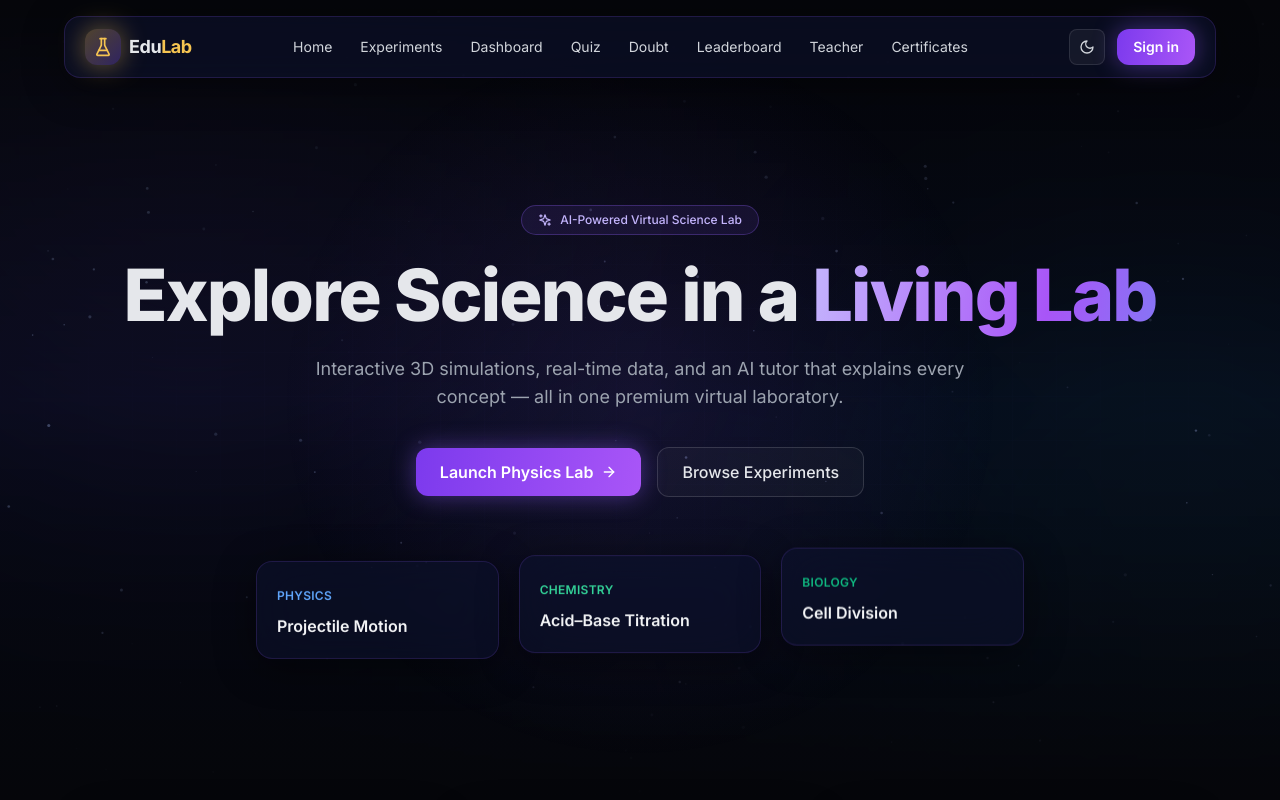
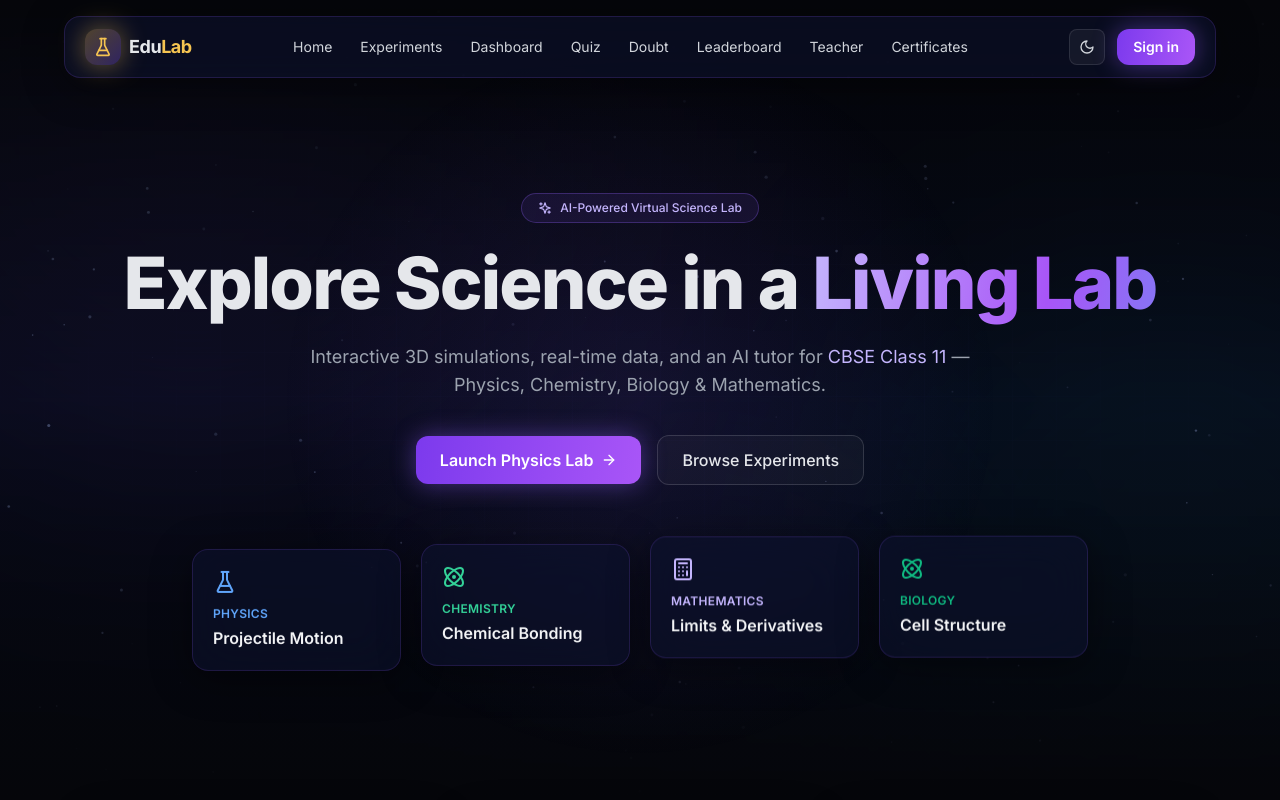
Before and after one commit to Ashish142-d/EduLab, a Next.js app: page / in a window 1280 px wide. Shown: the top 800 px of the page. Built offline with nearby package versions, Linux system fonts and the light colour scheme; no server answers.

Commit message:
CBSE Class 11 content: Mathematics subject, Anup Kumar Rajput context, seeded topics

```diff
--- a/src/app/api/ai/route.ts
+++ b/src/app/api/ai/route.ts
@@ -2,9 +2,11 @@ import { NextRequest } from "next/server";
 import { callAI } from "@/lib/ai";
 
 const TUTOR =
-  "You are EduLab's AI tutor for a virtual science lab. Help students understand " +
-  "physics, chemistry, and biology experiments with clear, concise, accurate " +
-  "explanations aimed at a student. Use simple language and, when helpful, step-by-step reasoning.";
+  "You are EduLab's AI tutor for a virtual science lab. The student follows the " +
+  "CBSE Class 11 curriculum (Physics, Chemistry, Biology, and Mathematics) based on " +
+  "Anup Kumar Rajput / NCERT publications. Help students understand experiments with " +
+  "clear, concise, accurate explanations aimed at an 11th-grade student. Use simple " +
+  "language and, when helpful, step-by-step reasoning with Indian exam-style examples.";
 
 export async function POST(req: NextRequest) {
   const { message } = await req.json();
--- a/src/app/api/doubt/route.ts
+++ b/src/app/api/doubt/route.ts
@@ -2,9 +2,10 @@ import { NextRequest } from "next/server";
 import { callAI } from "@/lib/ai";
 
 const DOUBT =
-  "You are EduLab's Doubt Solver. A student has a specific doubt about a science " +
-  "concept or experiment. Resolve it clearly, correct any misconception, and give a " +
-  "short example. Be encouraging and concise.";
+  "You are EduLab's Doubt Solver for CBSE Class 11 students (Physics, Chemistry, " +
+  "Biology, Mathematics — Anup Kumar Rajput / NCERT based). A student has a specific " +
+  "doubt about a concept or experiment. Resolve it clearly, correct any misconception, " +
+  "and give a short example. Be encouraging and concise.";
 
 export async function POST(req: NextRequest) {
   const { question } = await req.json();
--- a/src/app/api/quiz/route.ts
+++ b/src/app/api/quiz/route.ts
@@ -8,10 +8,10 @@ export async function POST(req: NextRequest) {
   }
 
   const system =
-    "You are an educational quiz generator. Given a topic, output STRICT JSON: " +
-    "an array of 5 objects, each with 'question' (string), 'options' (array of 4 strings), " +
-    "and 'answer' (the correct option string, exactly matching one of the options). " +
-    "Return ONLY the JSON array, no markdown fences.";
+    "You are an educational quiz generator for CBSE Class 11 (Anup Kumar Rajput / NCERT). " +
+    "Given a topic, output STRICT JSON: an array of 5 objects, each with 'question' (string), " +
+    "'options' (array of 4 strings), and 'answer' (the correct option string, exactly matching " +
+    "one of the options). Return ONLY the JSON array, no markdown fences.";
   const user = `Topic: ${topic}`;
 
   try {
--- a/src/app/page.tsx
+++ b/src/app/page.tsx
@@ -1,11 +1,12 @@
 import Link from "next/link";
-import { ArrowRight, Award, Atom, FlaskConical, Sparkles } from "lucide-react";
+import { ArrowRight, Award, Atom, FlaskConical, Sparkles, Calculator } from "lucide-react";
 import AITutor from "@/components/AITutor";
 
 const floatCards = [
-  { title: "Projectile Motion", tag: "Physics", color: "text-electric-bright", href: "/experiments/projectile" },
-  { title: "Acid–Base Titration", tag: "Chemistry", color: "text-emerald-bright", href: "#" },
-  { title: "Cell Division", tag: "Biology", color: "text-emerald", href: "#" },
+  { title: "Projectile Motion", tag: "Physics", color: "text-electric-bright", href: "/experiments/projectile", icon: FlaskConical },
+  { title: "Chemical Bonding", tag: "Chemistry", color: "text-emerald-bright", href: "#", icon: Atom },
+  { title: "Limits & Derivatives", tag: "Mathematics", color: "text-purple-light", href: "#", icon: Calculator },
+  { title: "Cell Structure", tag: "Biology", color: "text-emerald", href: "#", icon: Atom },
 ];
 
 export default function Home() {
@@ -22,8 +23,9 @@ export default function Home() {
             <span className="gradient-text animate-gradient-shift">Living Lab</span>
           </h1>
           <p className="mx-auto mt-6 max-w-2xl text-lg text-gray-400">
-            Interactive 3D simulations, real-time data, and an AI tutor that
-            explains every concept — all in one premium virtual laboratory.
+            Interactive 3D simulations, real-time data, and an AI tutor for{" "}
+            <span className="text-purple-light">CBSE Class 11</span> — Physics,
+            Chemistry, Biology &amp; Mathematics.
           </p>
           <div className="mt-9 flex flex-wrap items-center justify-center gap-4">
             <Link href="/experiments/projectile" className="btn-primary">
@@ -36,18 +38,19 @@ export default function Home() {
         </div>
 
         {/* floating cards */}
-        <div className="mt-16 grid w-full max-w-3xl gap-5 sm:grid-cols-3">
+        <div className="mt-16 grid w-full max-w-4xl gap-5 sm:grid-cols-2 lg:grid-cols-4">
           {floatCards.map((c, i) => (
             <Link
               key={c.title}
               href={c.href}
               className="glass hover-lift animate-float p-5 text-left"
-              style={{ animationDelay: `${i * 1.2}s` }}
+              style={{ animationDelay: `${i * 1.1}s` }}
             >
-              <span className={`text-xs font-semibold uppercase tracking-wide ${c.color}`}>
+              <c.icon className={`h-6 w-6 ${c.color}`} />
+              <span className={`mt-3 block text-xs font-semibold uppercase tracking-wide ${c.color}`}>
                 {c.tag}
               </span>
-              <h3 className="mt-2 font-semibold text-gray-100">{c.title}</h3>
+              <h3 className="mt-1 font-semibold text-gray-100">{c.title}</h3>
             </Link>
           ))}
         </div>
@@ -71,7 +74,7 @@ export default function Home() {
           {
             icon: Atom,
             title: "AI Tutoring",
-            desc: "Ask anything and get instant, student-friendly explanations tailored to your experiment.",
+            desc: "Ask anything and get instant, student-friendly CBSE Class 11 explanations.",
             c: "text-purple-light",
           },
         ].map((f) => (
@@ -87,7 +90,9 @@ export default function Home() {
       <section id="ai" className="scroll-mt-28 py-10">
         <div className="mb-6 text-center">
           <h2 className="text-3xl font-bold">Your AI Tutor</h2>
-          <p className="mt-2 text-gray-400">Ask about any experiment — instantly.</p>
+          <p className="mt-2 text-gray-400">
+            Ask about any CBSE Class 11 experiment — instantly.
+          </p>
         </div>
         <AITutor />
       </section>
```
Also changed, not shown: prisma/seed.cjs (+55 -6 lines).
